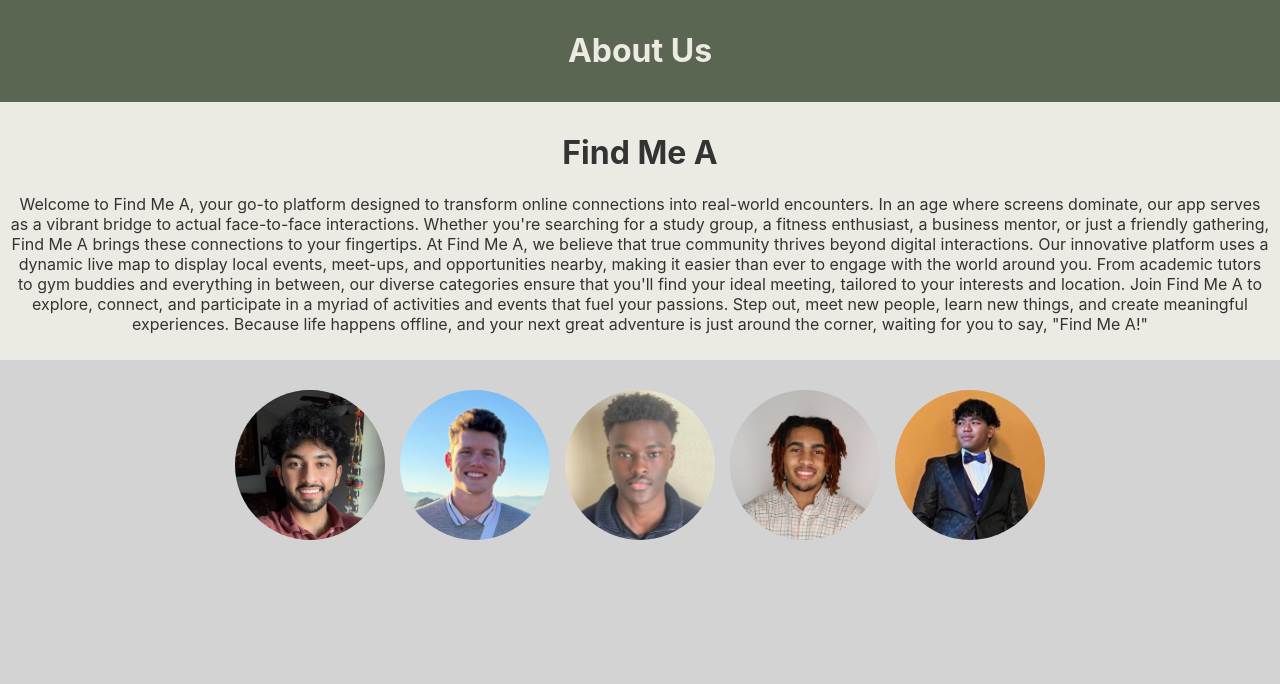
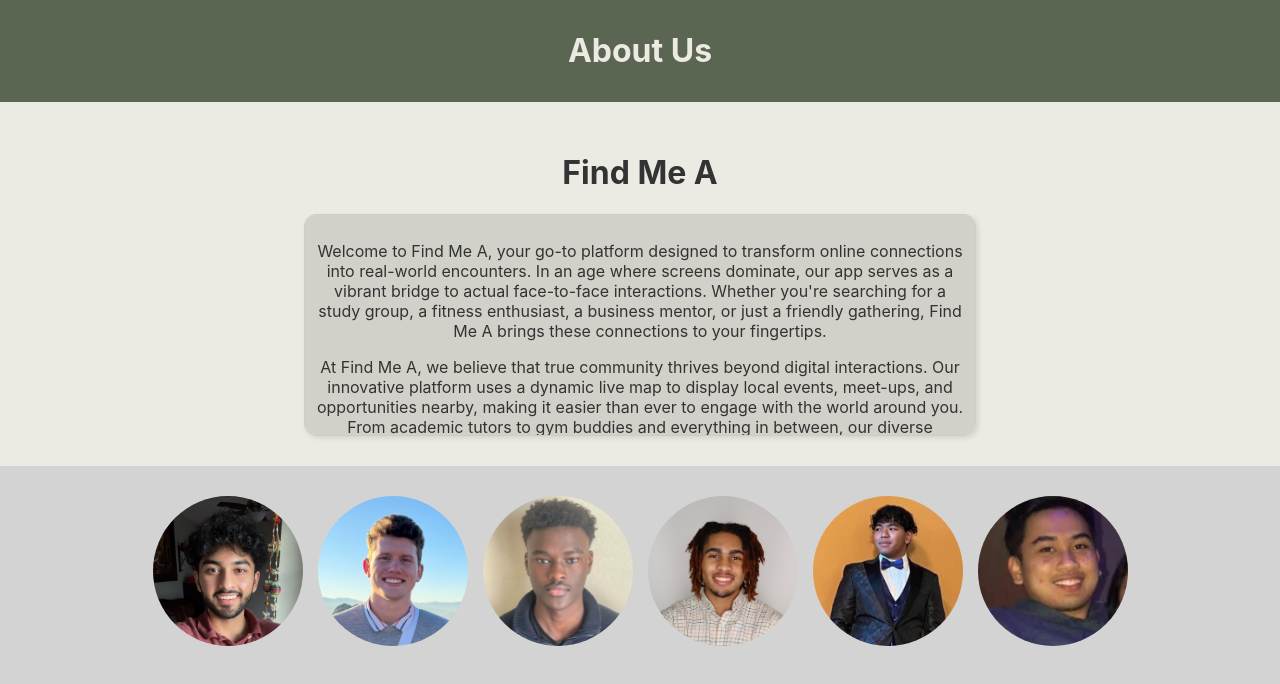
Before and after one commit to avip01/CS-221-Final-Project, a React (Create React App) app in the folder find_a/: page / in a window 1280 px wide. Shown: the top 684 px of the page. Built offline with nearby package versions, Linux system fonts and the light colour scheme.

Commit message:
Added scroll to info, added & fixed hover w/ name on image

```diff
--- a/find_a/src/aboutMe.js
+++ b/find_a/src/aboutMe.js
@@ -5,6 +5,7 @@
 import hamedImg from './assets/hamed.jpg';
 import marionImg from './assets/marion.jpg';
 import johnImg from './assets/john.jpg';
+import joujiImg from './assets/jouji.jpg';
 
 function AboutUs() {
     return (
@@ -15,20 +16,30 @@
 
             <div className="description">
                 <h1 className="appTitle">Find Me A</h1>
+                <div className="scrolling">
                 <p className="summary">
                     Welcome to Find Me A, your go-to platform designed to transform online connections into real-world
                     encounters. In an age where screens dominate, our app serves as a vibrant bridge to actual
                     face-to-face interactions. Whether you're searching for a study group, a fitness enthusiast, a
                     business mentor, or just a friendly gathering, Find Me A brings these connections to your
-                    fingertips. At Find Me A, we believe that true community thrives beyond digital interactions. Our
+                    fingertips.
+                    </p>
+
+                    <p className="summary">
+                    At Find Me A, we believe that true community thrives beyond digital interactions. Our
                     innovative platform uses a dynamic live map to display local events, meet-ups, and opportunities
                     nearby, making it easier than ever to engage with the world around you. From academic tutors to gym
                     buddies and everything in between, our diverse categories ensure that you'll find your ideal
-                    meeting, tailored to your interests and location. Join Find Me A to explore, connect, and
-                    participate in a myriad of activities and events that fuel your passions. Step out, meet new people,
-                    learn new things, and create meaningful experiences. Because life happens offline, and your next
-                    great adventure is just around the corner, waiting for you to say, "Find Me A!"
-                </p>
+                    meeting, tailored to your interests and location.
+                    </p>
+
+                    <p className="summary">
+                    Join Find Me A to explore, connect, and participate in a myriad of activities and events
+                    that fuel your passions. Step out, meet new people, learn new things, and create meaningful experiences.
+                    Because life happens offline, and your next great adventure is just around the corner, waiting for you to
+                    say, "Find Me A!"
+                    </p>
+                </div>
             </div>
 
             <div className="photos">
@@ -47,6 +58,9 @@
                 <div className="john">
                     <img src={johnImg} alt="Picture of John"/>
                 </div>
+                <div className="jouji">
+                    <img src={joujiImg} alt="Picture of Jouji"/>
+                </div>
 
             </div>
         </main>
--- a/find_a/src/aboutUs.css
+++ b/find_a/src/aboutUs.css
@@ -13,9 +13,20 @@
     text-align: center;
     background: #EBEAE3;
     color: #333333;
+    padding: 30px;
+    margin-bottom: 30px;
+}
+
+.scrolling {
+    width: 650px;
+    height: 200px;
+    background: #D1D0C9;
+    overflow-y: auto;
     padding: 10px;
-    margin-bottom: 30px;
-
+    border: 1px solid #ccc;
+    box-shadow: 2px 2px 5px rgba(0,0,0,0.1);
+    margin: 0 auto;
+    border-radius: 12px;
 }
 
 .photos {
@@ -26,44 +37,200 @@
     gap: 15px;
 }
 
-.avi img{
+.avi {
+    position: relative;
+    display: inline-block;
+}
+
+.avi img {
     width: 150px;
     height: 150px;
+    object-fit: cover;
     border-radius: 50%;
-    object-fit: cover;
+    transition: opacity 0.3s ease;
 }
 
-.nehemiah img{
+.avi::after {
+    content: "Avi Patel";
+    position: absolute;
+    top: 50%;
+    left: 50%;
+    transform: translate(-50%, -50%);
+    color: white;
+    font-size: 20px;
+    opacity: 0;
+    transition: opacity 0.3s ease;
+}
+
+.avi:hover img {
+    filter: brightness(50%);
+}
+
+.avi:hover::after {
+    opacity: 1;
+}
+
+.nehemiah {
+    position: relative;
+    display: inline-block;
+}
+
+.nehemiah img {
     width: 150px;
     height: 150px;
+    object-fit: cover;
     border-radius: 50%;
-    object-fit: cover;
+    transition: opacity 0.3s ease;
 }
 
-.hamed img{
+.nehemiah::after {
+    content: "Nehemiah Sanders";
+    position: absolute;
+    top: 50%;
+    left: 50%;
+    font-size: 20px;
+    transform: translate(-50%, -50%);
+    color: white;
+    opacity: 0;
+    transition: opacity 0.3s ease;
+}
+
+.nehemiah:hover img {
+    filter: brightness(50%);
+}
+
+.nehemiah:hover::after {
+    opacity: 1;
+}
+
+.hamed {
+    position: relative;
+    display: inline-block;
+}
+
+.hamed img {
     width: 150px;
     height: 150px;
+    object-fit: cover;
     border-radius: 50%;
-    object-fit: cover;
+    transition: opacity 0.3s ease;
 }
 
-.marion img{
+.hamed::after {
+    content: "Mouhamadou Diop";
+    position: absolute;
+    top: 50%;
+    left: 50%;
+    font-size: 20px;
+    transform: translate(-50%, -50%);
+    color: white;
+    opacity: 0;
+    transition: opacity 0.3s ease;
+}
+
+.hamed:hover img {
+    filter: brightness(50%);
+}
+
+.hamed:hover::after {
+    opacity: 1;
+}
+
+.marion {
+    position: relative;
+    display: inline-block;
+}
+
+.marion img {
     width: 150px;
     height: 150px;
+    object-fit: cover;
     border-radius: 50%;
-    object-fit: cover;
+    transition: opacity 0.3s ease;
 }
 
-.john img{
+.marion::after {
+    content: "Marion Office";
+    position: absolute;
+    font-size: 20px;
+    top: 50%;
+    left: 50%;
+    transform: translate(-50%, -50%);
+    color: white;
+    opacity: 0;
+    transition: opacity 0.3s ease;
+}
+
+.marion:hover img {
+    filter: brightness(50%);
+}
+
+.marion:hover::after {
+    opacity: 1;
+}
+
+.john {
+    position: relative;
+    display: inline-block;
+}
+
+.john img {
     width: 150px;
     height: 150px;
+    object-fit: cover;
     border-radius: 50%;
-    object-fit: cover;
+    transition: opacity 0.3s ease;
 }
 
-.photos{
-    display: flex;
-    justify-content: center;
-    align-items: center;
-    gap: 15px;
+.john::after {
+    content: "John Hernandez";
+    position: absolute;
+    top: 50%;
+    left: 50%;
+    transform: translate(-50%, -50%);
+    color: white;
+    opacity: 0;
+    font-size: 20px;
+    transition: opacity 0.3s ease;
 }
+
+.john:hover img {
+    filter: brightness(50%);
+}
+
+.john:hover::after {
+    opacity: 1;
+}
+
+.jouji {
+    position: relative;
+    display: inline-block;
+}
+
+.jouji img {
+    width: 150px;
+    height: 150px;
+    object-fit: cover;
+    border-radius: 50%;
+    transition: opacity 0.3s ease;
+}
+
+.jouji::after {
+    content: "Jouji Takeda";
+    position: absolute;
+    font-size: 20px;
+    top: 50%;
+    left: 50%;
+    transform: translate(-50%, -50%);
+    color: white;
+    opacity: 0;
+    transition: opacity 0.3s ease;
+}
+
+.jouji:hover img {
+    filter: brightness(50%);
+}
+
+.jouji:hover::after {
+    opacity: 1;
+}
```
Also changed, not shown: find_a/src/assets/jouji.jpg (added).
